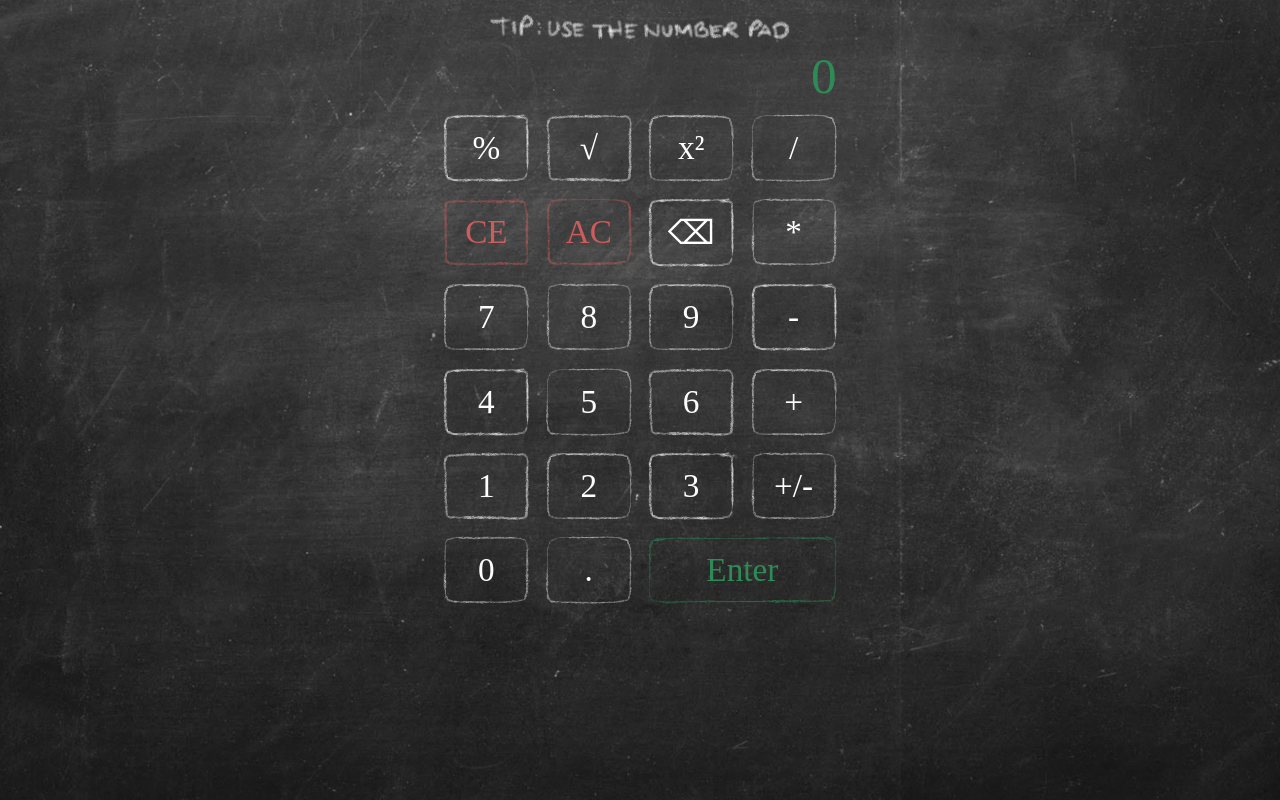
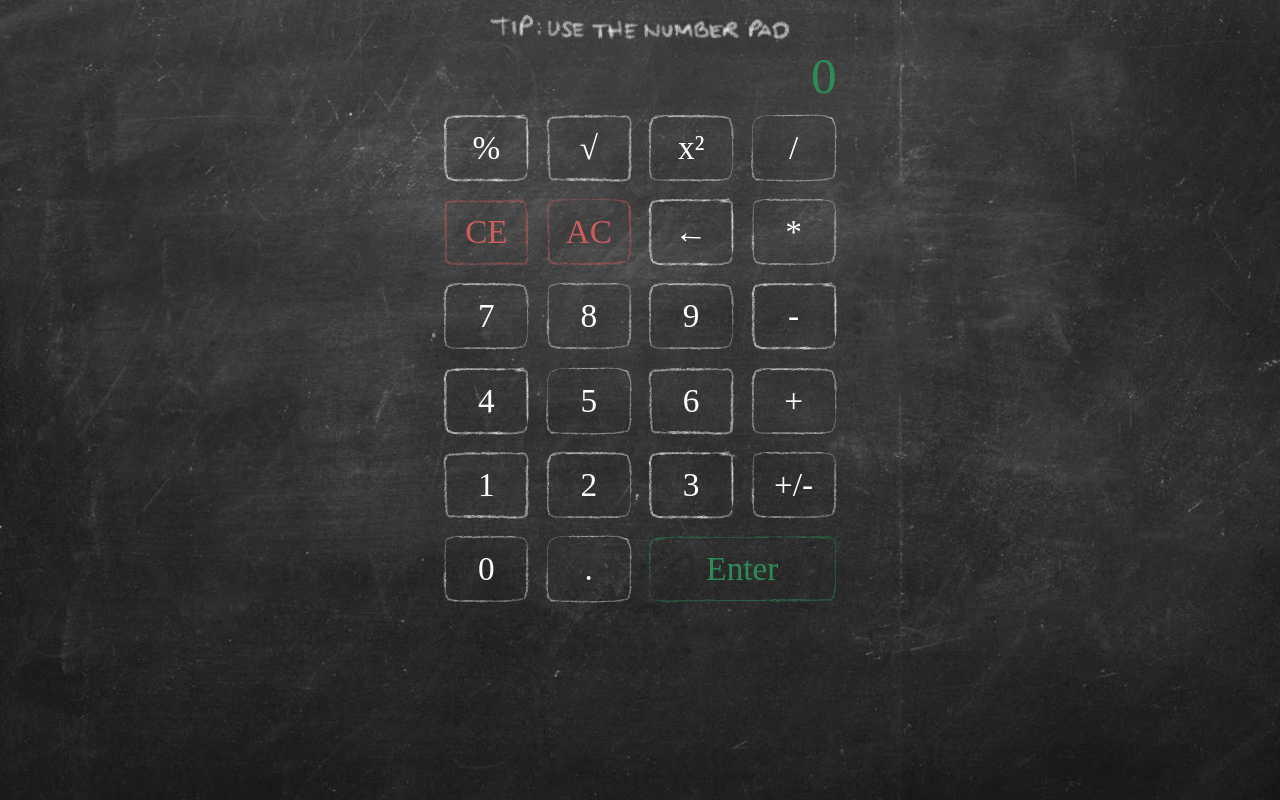
Before and after one commit to jacktho/calculator, an Angular app: page / in a window 1280 px wide. Built offline with nearby package versions, Linux system fonts and the light colour scheme; a web font is replaced by a local one.

Commit message:
fixed backspace

```diff
--- a/src/app/backspace-input/backspace-input.component.css
+++ b/src/app/backspace-input/backspace-input.component.css
@@ -0,0 +1,7 @@
+div {
+  transform:      rotate(2deg);
+  -webkit-transform: rotate(2deg);
+  -moz-transform:    rotate(2deg);
+  -ms-transform:     rotate(2deg);
+  -o-transform:      rotate(2deg);
+}
--- a/src/app/backspace-input/backspace-input.component.html
+++ b/src/app/backspace-input/backspace-input.component.html
@@ -1 +1 @@
-<button class="backspace-input" (click)="input()">&#9003;</button>
+<button class="backspace-input" (click)="input()"><div>&larr;</div></button>
```
